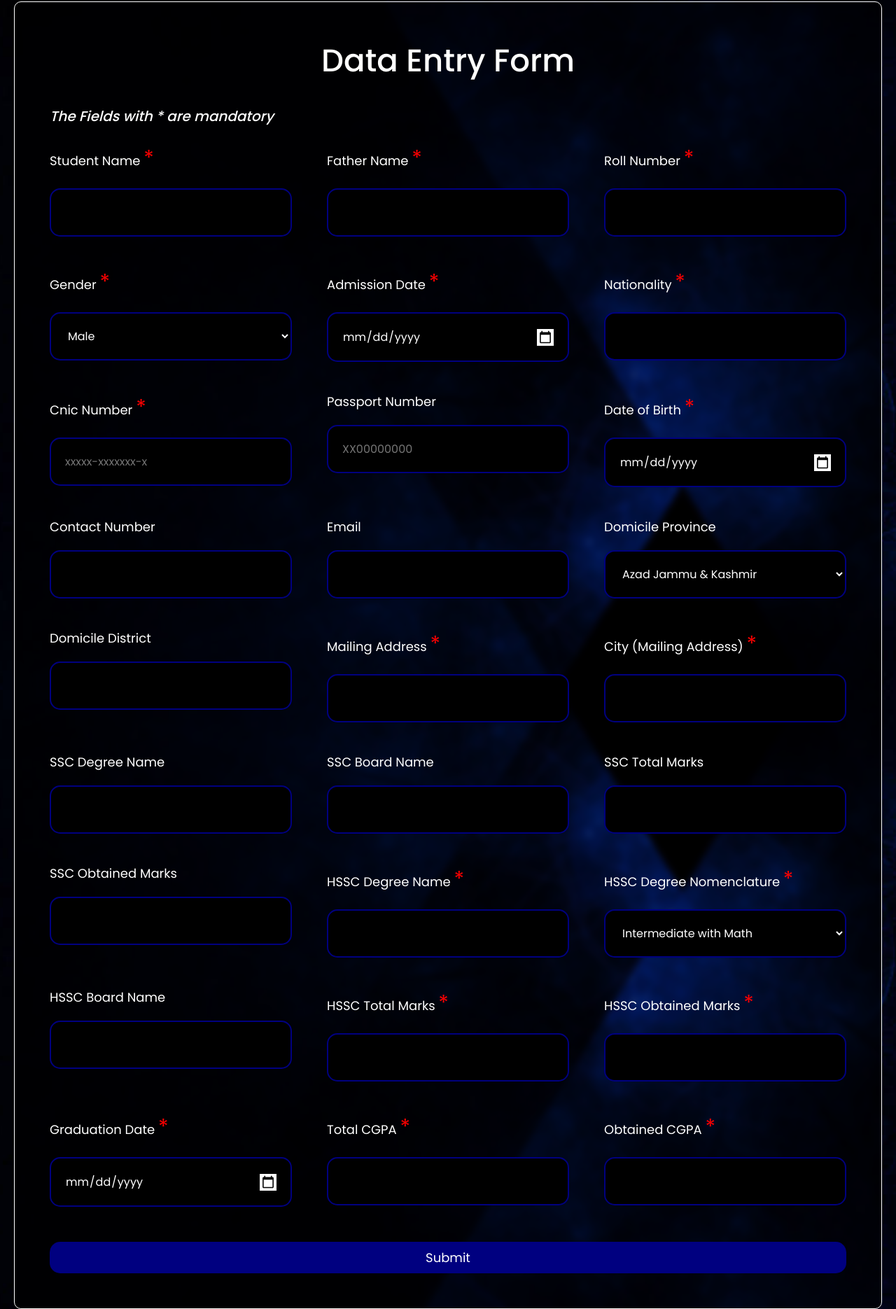
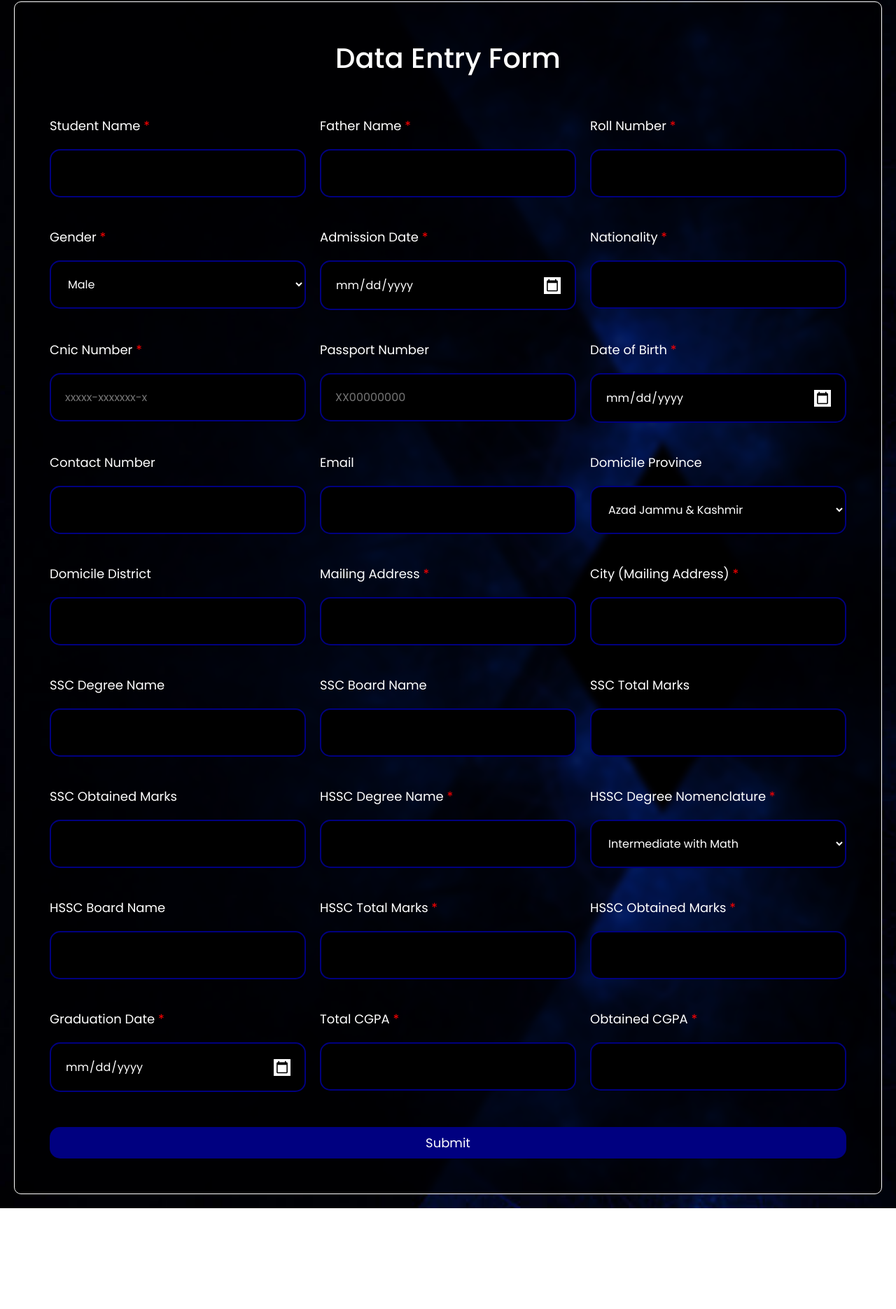
Before and after one commit to konain611/Data-Entry-Form, a website: page index.html in a window 1280 px wide. Shown: the part 18-1888 px from the top of the page at 70% size. After the commit the page ends 1744 px from the top, so only its background shows below. Drawn offline with Linux system fonts and the light colour scheme.

Commit message:
APIs update

```diff
--- a/index.css
+++ b/index.css
@@ -27,12 +27,11 @@ body {
     padding: 50px;
     border-radius: 10px;
     border: 1px solid rgb(255, 255, 255);
-    background-color: rgba(0, 0, 0, 0.6);
-    /* Semi-transparent background for contrast */
+    background-color: rgba(0, 0, 0, 0.6); /* Semi-transparent background for contrast */
 }
 
 form header {
-    font-size: 45px;
+    font-size: 40px;
     color: rgb(255, 255, 254);
     font-weight: 500;
     text-align: center;
@@ -43,8 +42,7 @@ form label {
     font-size: 18px;
 }
 
-form input,
-form select {
+form input, form select {
     background-color: black;
     border: 2px solid navy;
     border-radius: 15px;
@@ -54,24 +52,15 @@ form select {
     margin-top: 20px;
     width: 100%;
 }
-form h4 {
-    font-size: 20px;
-    font-weight: 500;
-    font-style: italic;
-}
-form span {
-    font-size: 30px;
-    color: red;
-}
 
 .form-row {
     display: flex;
     flex-wrap: wrap;
-    gap: 50px;
+    gap: 20px;
     margin-bottom: 20px;
 }
 
-.form-row>div {
+.form-row > div {
     flex: 1;
     min-width: 200px;
     margin-top: 23px;
@@ -99,20 +88,26 @@ form span {
 }
 
 
+
 input[type="date"]::-webkit-calendar-picker-indicator {
     color: black;
+
+
     background-color: white;
     width: 20px;
     height: 20px;
     border-width: thin;
 }
 
+
+
+
+
 /* Responsive */
 
 @media (max-width: 768px) {
     .form-row {
-        flex-direction: column;
-        /* Stack fields vertically on smaller screens */
+        flex-direction: column; /* Stack fields vertically on smaller screens */
     }
 
     .container {
--- a/index.html
+++ b/index.html
@@ -1,5 +1,3 @@
-
-
 <!DOCTYPE html>
 <html lang="en">
 
@@ -12,33 +10,29 @@
 
 <body>
     <div class="container">
-
-        <form action="/submit" method="post">
-
+        <form action="http://localhost:3000/api/students/add-student" method="POST">
             <header>Data Entry Form</header>
-            <h4>The Fields with * are mandatory</h4>
 
             <div class="form-row">
                 <div>
-                    <label>Student Name <span>*</span></label>
-                    <input type="text" required>
+                    <label>Student Name <span style="color: red;">*</span></label>
+                    <input type="text" name="student_name" required>
                 </div>
 
                 <div>
-                    <label>Father Name <span>*</span></label>
-                    <input type="text" required>
+                    <label>Father Name <span style="color: red;">*</span></label>
+                    <input type="text" name="father_name" required>
                 </div>
 
                 <div>
-                    <label>Roll Number <span>*</span></label>
-                    <input type="text" required>
+                    <label>Roll Number <span style="color: red;">*</span></label>
+                    <input type="text" name="roll_number" required>
                 </div>
             </div>
 
-
             <div class="form-row">
                 <div>
-                    <label for="gender">Gender <span>*</span></label>
+                    <label for="gender">Gender <span style="color: red;">*</span></label>
                     <select name="gender" required>
                         <option value="1">Male</option>
                         <option value="2">Female</option>
@@ -47,49 +41,47 @@
                 </div>
 
                 <div>
-                    <label>Admission Date <span>*</span></label>
-                    <input type="date" required>
+                    <label>Admission Date <span style="color: red;">*</span></label>
+                    <input type="date" name="admission_date" required>
                 </div>
 
                 <div>
-                    <label>Nationality <span>*</span></label>
-                    <input type="text" required>
+                    <label>Nationality <span style="color: red;">*</span></label>
+                    <input type="text" name="nationality" required>
                 </div>
             </div>
 
-
             <div class="form-row">
                 <div>
-                    <label>Cnic Number <span>*</span></label>
-                    <input type="text" required placeholder="xxxxx-xxxxxxx-x" pattern="^[0-9]{5}-[0-9]{7}-[0-9]{1}" title="Required format xxxxx-xxxxxxx-x">
+                    <label>Cnic Number <span style="color: red;">*</span></label>
+                    <input type="text" name="cnic_number" required placeholder="xxxxx-xxxxxxx-x" pattern="^[0-9]{5}-[0-9]{7}-[0-9]{1}" title="Required format xxxxx-xxxxxxx-x">
                 </div>
 
                 <div>
                     <label>Passport Number</label>
-                    <input type="text" placeholder="XX00000000" pattern="^[A-Z]{2}[0-9]{8}" title="Required format AB12345678">
+                    <input type="text" name="passport_number" placeholder="XX00000000" pattern="^[A-Z]{2}[0-9]{8}" title="Required format AB12345678">
                 </div>
 
                 <div>
-                    <label>Date of Birth <span>*</span></label>
-                    <input type="date" required>
+                    <label>Date of Birth <span style="color: red;">*</span></label>
+                    <input type="date" name="date_of_birth" required>
                 </div>
             </div>
-
 
             <div class="form-row">
                 <div>
                     <label>Contact Number</label>
-                    <input type="text" pattern="^[0-9]{11}" title="Required format 03xxxxxxxxx">
+                    <input type="text" name="contact_number" pattern="^[0-9]{11}" title="Required format 03xxxxxxxxx">
                 </div>
 
                 <div>
                     <label>Email</label>
-                    <input type="email">
+                    <input type="email" name="email">
                 </div>
 
                 <div>
-                    <label for="province">Domicile Province</label>
-                    <select name="province">
+                    <label for="domicile_province">Domicile Province</label>
+                    <select name="domicile_province">
                         <option value="1">Azad Jammu & Kashmir</option>
                         <option value="2">Balochistan</option>
                         <option value="3">Gilgit Baltistan</option>
@@ -100,57 +92,54 @@
                 </div>
             </div>
 
-
             <div class="form-row">
                 <div>
                     <label>Domicile District</label>
-                    <input type="text">
+                    <input type="text" name="domicile_district">
                 </div>
 
                 <div>
-                    <label>Mailing Address <span>*</span></label>
-                    <input type="text" required>
+                    <label>Mailing Address <span style="color: red;">*</span></label>
+                    <input type="text" name="mailing_address" required>
                 </div>
 
                 <div>
-                    <label>City (Mailing Address) <span >*</span></label>
-                    <input type="text" required>
+                    <label>City (Mailing Address) <span style="color: red;">*</span></label>
+                    <input type="text" name="city_mailing_address" required>
                 </div>
             </div>
-
 
             <div class="form-row">
                 <div>
                     <label>SSC Degree Name</label>
-                    <input type="text">
+                    <input type="text" name="ssc_degree_name">
                 </div>
 
                 <div>
                     <label>SSC Board Name</label>
-                    <input type="text">
+                    <input type="text" name="ssc_board_name">
                 </div>
 
                 <div>
                     <label>SSC Total Marks</label>
-                    <input type="text">
+                    <input type="text" name="ssc_total_marks">
                 </div>
             </div>
-
 
             <div class="form-row">
                 <div>
                     <label>SSC Obtained Marks</label>
-                    <input type="text">
+                    <input type="text" name="ssc_obtained_marks">
                 </div>
 
                 <div>
-                    <label>HSSC Degree Name <span>*</span></label>
-                    <input type="text" required>
+                    <label>HSSC Degree Name <span style="color: red;">*</span></label>
+                    <input type="text" name="hssc_degree_name" required>
                 </div>
 
                 <div>
-                    <label for="degreeNomenclature">HSSC Degree Nomenclature <span>*</span></label>
-                    <select required name="degreeNomenclature">
+                    <label for="hssc_degree_nomenclature">HSSC Degree Nomenclature <span style="color: red;">*</span></label>
+                    <select name="hssc_degree_nomenclature" required>
                         <option value="1">Intermediate with Math</option>
                         <option value="2">A Level with Math</option>
                         <option value="3">Intermediate with Pre-Medical</option>
@@ -158,39 +147,37 @@
                 </div>
             </div>
 
+            <div class="form-row">
+                <div>
+                    <label>HSSC Board Name</label>
+                    <input type="text" name="hssc_board_name">
+                </div>
+
+                <div>
+                    <label>HSSC Total Marks <span style="color: red;">*</span></label>
+                    <input type="text" name="hssc_total_marks" required>
+                </div>
+
+                <div>
+                    <label>HSSC Obtained Marks <span style="color: red;">*</span></label>
+                    <input type="text" name="hssc_obtained_marks" required>
+                </div>
+            </div>
 
             <div class="form-row">
                 <div>
-                    <label>HSSC Board Name</label>
-                    <input type="text">
+                    <label>Graduation Date <span style="color: red;">*</span></label>
+                    <input type="date" name="graduation_date" required>
                 </div>
 
                 <div>
-                    <label>HSSC Total Marks <span>*</span></label>
-                    <input type="text" required>
+                    <label>Total CGPA <span style="color: red;">*</span></label>
+                    <input type="text" name="total_cgpa" required>
                 </div>
 
                 <div>
-                    <label>HSSC Obtained Marks <span>*</span></label>
-                    <input type="text" required>
-                </div>
-            </div>
-
-
-            <div class="form-row">
-                <div>
-                    <label>Graduation Date <span>*</span></label>
-                    <input type="date" required>
-                </div>
-
-                <div>
-                    <label>Total CGPA <span>*</span></label>
-                    <input type="text" required>
-                </div>
-
-                <div>
-                    <label>Obtained CGPA <span>*</span></label>
-                    <input type="text" required>
+                    <label>Obtained CGPA <span style="color: red;">*</span></label>
+                    <input type="text" name="obtained_cgpa" required>
                 </div>
             </div>
 
```
Also changed, not shown: app.js (added, +23 -0 lines), config/dbConfig.js (added, +17 -0 lines), controllers/studentController.js (added, +17 -0 lines), models/studentModel.js (added, +11 -0 lines), package.json (+12 -1 lines), routes/studentRoutes.js (added, +8 -0 lines), server.js (deleted, +0 -135 lines), 3 other files.
